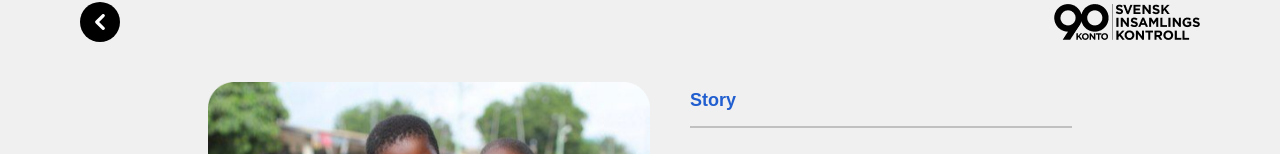
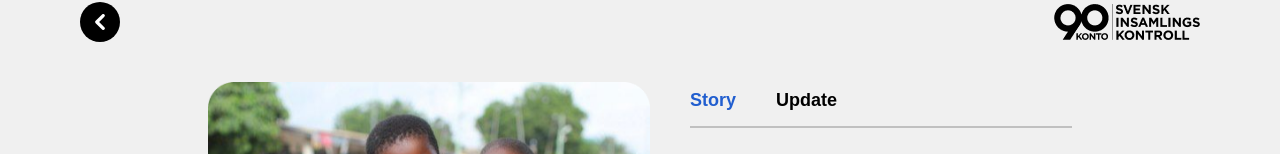
Before and after one commit to hyper-island-collaboration-work/yennenga-progress-group-3, a React (Vite) app: page /SchoolSponsor in a window 1280 px wide. Shown: the part 798-952 px from the top of the page. Built offline with nearby package versions, Linux system fonts and the light colour scheme.

Commit message:
make buttons is black on the school sponsor school section

```diff
--- a/src/components/donateFundsSection/SchoolSponsor.jsx
+++ b/src/components/donateFundsSection/SchoolSponsor.jsx
@@ -49,13 +49,13 @@ export default function SchoolSponsor() {
         <div className="flex w-6/12 flex-col gap-10">
           <div className=" flex gap-10 border-b-2 border-b-2 border-light-gray+ pb-2 font-['Arial'] text-lg font-bold leading-loose">
             <button
-              className={`hover:text-burkina-blue ${activeButton === "story" ? "text-burkina-blue" : ""}`}
+              className={`text-black hover:text-burkina-blue ${activeButton === "story" ? "text-burkina-blue" : ""}`}
               onClick={() => setActiveButton("story")}
             >
               Story
             </button>
             <button
-              className={`hover:text-burkina-blue ${activeButton === "update" ? "text-burkina-blue" : ""}`}
+              className={`text-black hover:text-burkina-blue ${activeButton === "update" ? "text-burkina-blue" : ""}`}
               onClick={() => setActiveButton("update")}
             >
               Update
```
